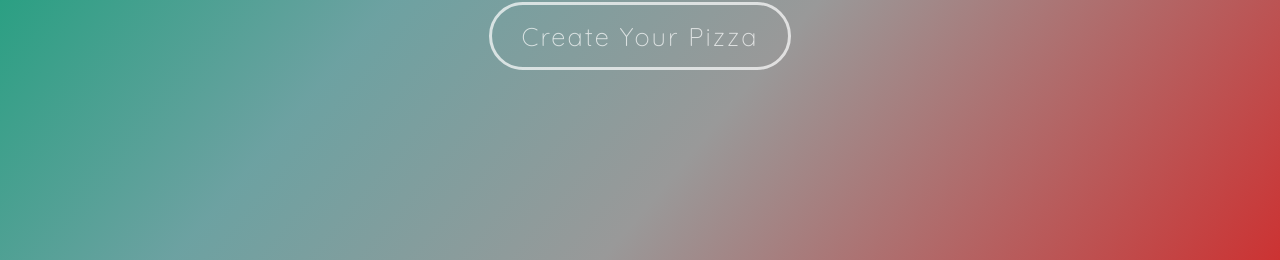
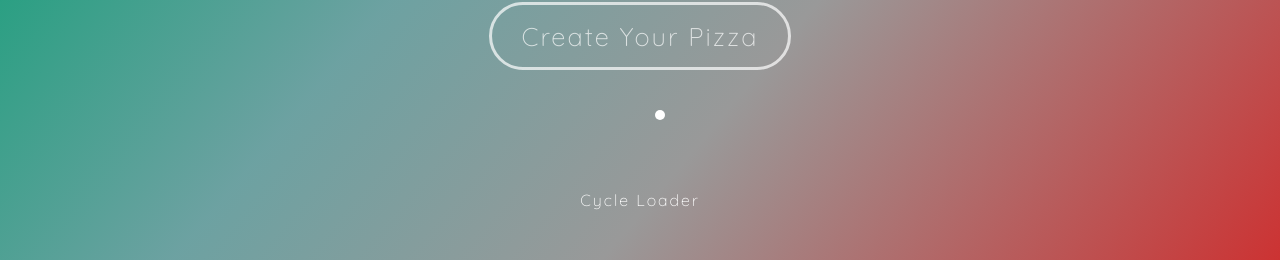
Before and after one commit to luigilupini/framer-react-ciao-pizza, a React (Vite) app: page / in a window 1280 px wide. Shown: the part 302-562 px from the top of the page. Built offline with nearby package versions, Linux system fonts and the light colour scheme.

Commit message:
#10 - Creating a Loader component

```diff
--- a/src/components/Home.jsx
+++ b/src/components/Home.jsx
@@ -2,6 +2,7 @@ import React from "react";
 import { Link } from "react-router-dom";
 
 import { motion } from "framer-motion";
+import Loader from "./Loader";
 
 /* # Keyframes: 🎞️
 Variants also allow us to setup our `animate` prop to execute in a set/series
@@ -44,6 +45,7 @@ const Home = () => {
           Create Your Pizza
         </motion.button>
       </Link>
+      <Loader />
     </motion.div>
   );
 };
--- /dev/null
+++ b/src/components/Loader.jsx
@@ -0,0 +1,56 @@
+import React from "react";
+import { motion, useCycle } from "framer-motion";
+
+const loaderVariants = {
+  frameOne: {
+    x: [-20, 20],
+    y: [0, -30],
+    transition: {
+      x: {
+        yoyo: Infinity,
+        duration: 0.5,
+      },
+      y: {
+        yoyo: Infinity,
+        duration: 0.25,
+        ease: "easeOut",
+      },
+    },
+  },
+  frameTwo: {
+    y: [0, -40],
+    x: 0,
+    transition: {
+      y: {
+        yoyo: Infinity,
+        duration: 0.25,
+        ease: "easeOut",
+      },
+    },
+  },
+};
+
+/* useCycle hook 🪝:
+Cycles through a series of visual properties. Can be used to toggle between or
+cycle through animations. It works similar to useState in React. It's provided
+an initial array of possible states, and returns an array of two arguments. An
+index can be passed to the returned cycle function to cycle a specific index.
+The hook takes the above two variants we wish to cycle through as arguments.
+*/
+const Loader = () => {
+  const [animation, cycleAnimation] = useCycle("frameOne", "frameTwo");
+  return (
+    <>
+      <motion.div
+        className="loader"
+        variants={loaderVariants}
+        animate={animation}
+      ></motion.div>
+      <div style={{ cursor: "pointer" }} onClick={() => cycleAnimation()}>
+        Cycle Loader
+      </div>
+    </>
+  );
+};
+
+export default Loader;
--- a/src/index.css
+++ b/src/index.css
@@ -186,3 +186,15 @@ li span.active::before {
   color: #444;
   font-weight: bold;
 }
+
+/* loader */
+.loader {
+  width: 10px;
+  height: 10px;
+  margin: 40px auto;
+  border-radius: 50%;
+  background: #fff;
+}
+.change {
+  cursor: pointer;
+}
```
